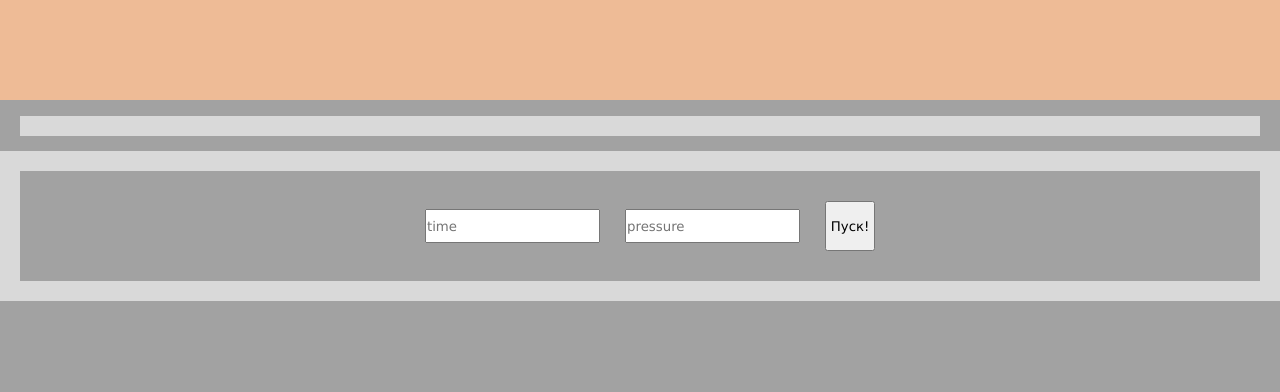
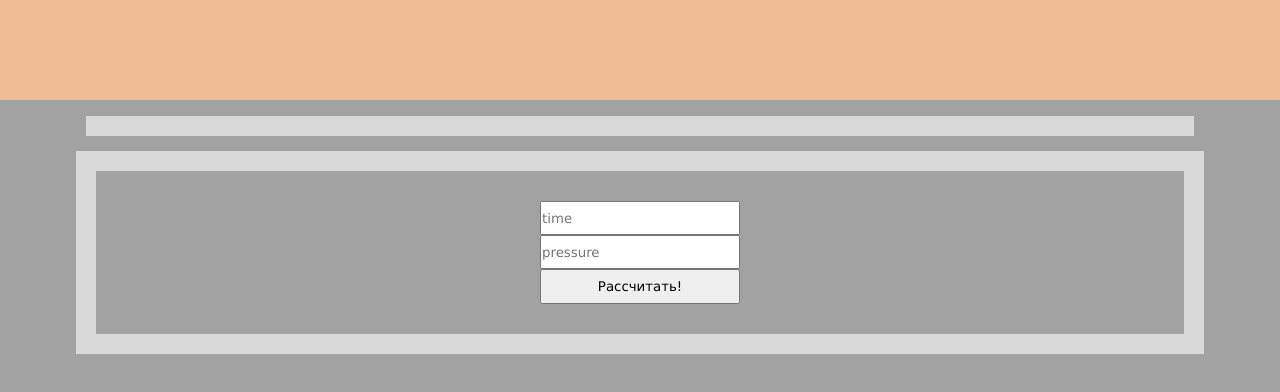
Before and after one commit to gashpen/CalcForGDZS, a plain HTML site: page index.html in a window 1280 px wide. Drawn offline with Linux system fonts and the light colour scheme.

Commit message:
interface_edits

```diff
--- a/css/input.css
+++ b/css/input.css
@@ -1,7 +1,11 @@
+.input__form{
+    display: flex;
+    flex-direction: column;
+}
+
 .input_pressure{
     min-width: 30px;
     height: 30px;
-    margin-left: 20px;
     max-width: 250px
 }
 .input_pressure-time{
@@ -10,7 +14,7 @@
     border-radius: 0px;
 }
 
-@media (min-width: 540px) {
+@media only screen and (max-width: 540px) {
     .input_pressure-time{
         margin-left: 20px;
     }
@@ -22,12 +26,13 @@
     flex-direction: column;
     align-items: center;
     border: 20px solid #D9D9D9;
+    width: 85vw
 }
 
 .btn_submit{
-    height: 50px;
-    width: 50px;
-    margin-left: 20px;
+    height: 35px;
+    width: 200px;
+    display: block;
 }
 
 @media screen and (-webkit-min-device-pixel-ratio: 0) {
--- a/css/outputdata.css
+++ b/css/outputdata.css
@@ -1,12 +1,13 @@
 .output_area_wrapper{
-    width: 89%;
+    width: 85vw;
     background-color: #D9D9D9;
-    margin: 0 auto
+    margin: 20px 0;
 }
 .gdzs__output-wrapper{
     display: flex;
     flex-direction: column;
     align-items: center;
+    margin: 20px 0px;
 }
 
 .output_area{
@@ -17,3 +18,7 @@
 .gdzs__tab{
     font-size: 12px;
 }
+.gdzs__tab-error{
+    font-size: 20px;
+    color:darkred;
+}
--- a/css/style.css
+++ b/css/style.css
@@ -29,6 +29,7 @@ html,body{
     font-size: 18px;
     line-height: 15px;
     font-family: Verdana, Geneva, Tahoma, sans-serif;
+    width: 85vw;
 }
 
 .main{
@@ -40,4 +41,7 @@ html,body{
 .main_wrapper{
     height: 100%;
     width: 100%;
+    display: flex;
+    flex-direction: column;
+    align-items: center;
 }
--- a/index.html
+++ b/index.html
@@ -29,7 +29,7 @@
                 <form class="input__form">
                     <input id="inputGdzs" type="number" maxlength="4" class="input_pressure" placeholder="time">
                     <input id="inputGdzs" type="number" class="input_pressure" placeholder="pressure">
-                    <input type="submit" class="btn_submit" value="Пуск!">
+                    <input type="submit" class="btn_submit" value="Рассчитать!">
                 </form>
             </div>
             <div class="output_area_wrapper">
--- a/js/app.js
+++ b/js/app.js
@@ -38,7 +38,7 @@ function calc(time, P){
         console.log(`Один из параметров не задан или задан не верно`);
         outputAreaWrapper.innerHTML = `
         <div class="gdzs__output-wrapper">
-          <span class="gdzs__tab">Один из параметров не задан или задан не верно</span>
+          <span class="gdzs__tab-error">Один из параметров не задан или задан не верно</span>
         </div>
     `
         return
```
